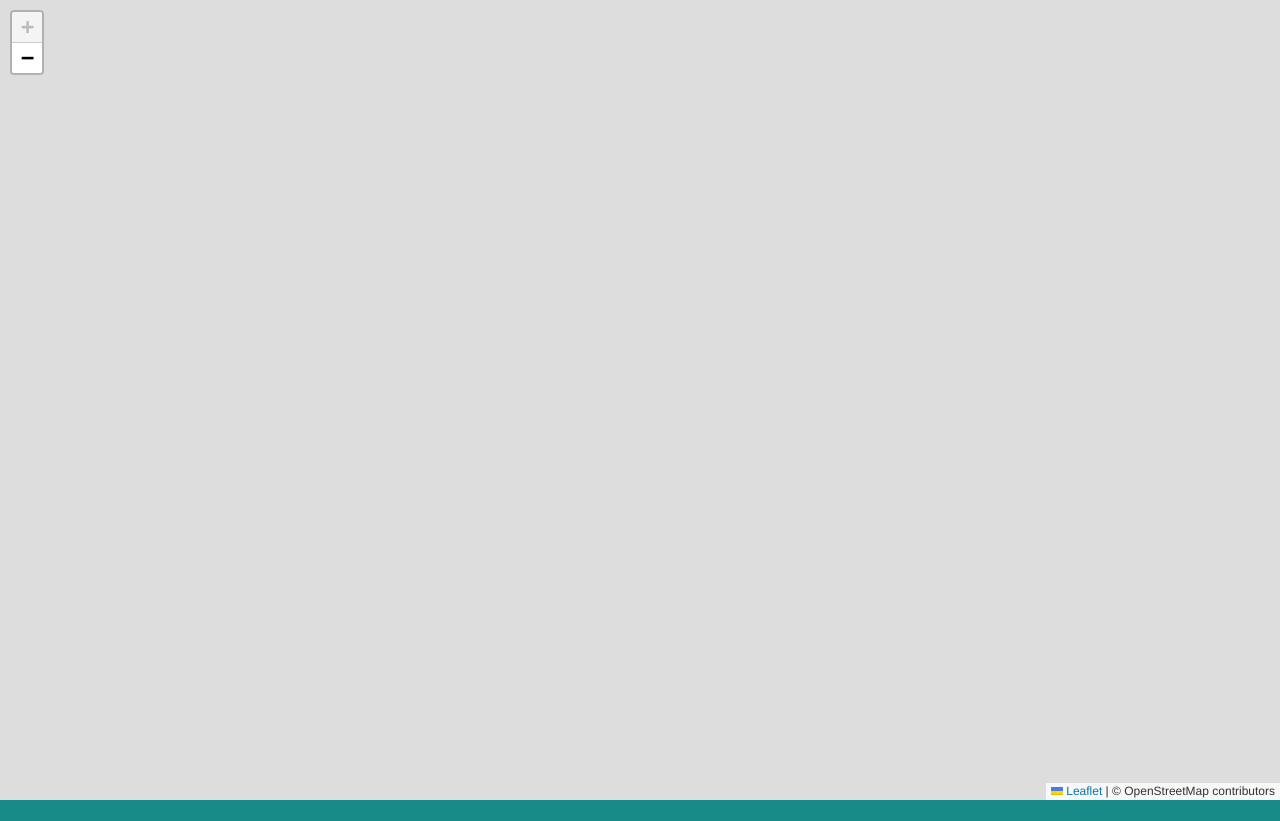
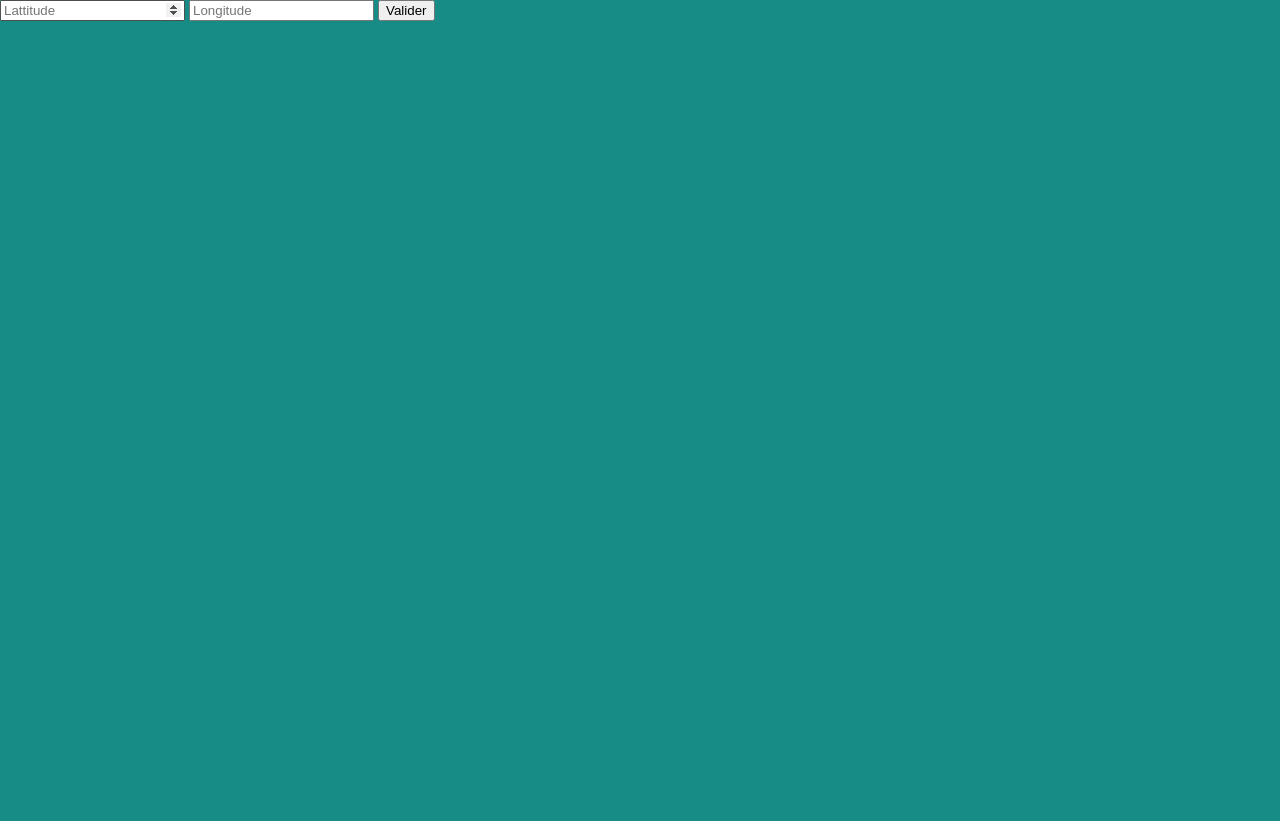
Before and after one commit to Avocadorable0/API-Google-Map, a plain HTML site: page Index.html in a window 1280 px wide. Before the commit the page ends 800 px from the top, so only its background shows below. Drawn offline with nearby package versions, Linux system fonts and the light colour scheme.

Commit message:
Ajustement

```diff
--- a/Index.html
+++ b/Index.html
@@ -22,22 +22,37 @@
     </style>
 </head>
 <body>
+    <div class="card-body">
+        <input type="number" id="lat" placeholder="Lattitude">
+        <input type="number" id="lng" placeholder="Longitude">
+        <button id="valider" onclick="initialiser()">Valider</button>
+    </div>
+
     <div id="map"></div>
     <script src="https://unpkg.com/leaflet/dist/leaflet.js"></script>
 </body>
     <script type="text/javascript">
-        // Initialisation de la carte et réglage de la vue
-        var map = L.map('map').setView([-18.952564, 47.575915], 20);
-
+        var btn = document.getElementById("valider");
+        var map = null;
+        function initialiser(){
+            var lat = document.getElementById('lat').value;
+            var lng = document.getElementById('lng').value;
+            if(map){
+                map.remove();
+            }
+                    // Initialisation de la carte et réglage de la vue
+        map = L.map('map').setView([lat, lng], 20);
         // Ajout d'une couche de tuiles OpenStreetMap
         L.tileLayer('https://{s}.tile.openstreetmap.org/{z}/{x}/{y}.png', {
             attribution: '© OpenStreetMap contributors'
         }).addTo(map);
 
         // Ajout d'un marqueur sur la carte
-        L.marker([]).addTo(map)
-            .bindPopup('Votre emplacement')
+        L.marker([lat, lng]).addTo(map)
+            .bindPopup('La position')
             .openPopup();
+
+        }
     </script>
       <script src="https://unpkg.com/leaflet/dist/leaflet.js"></script>
 </html>
```
